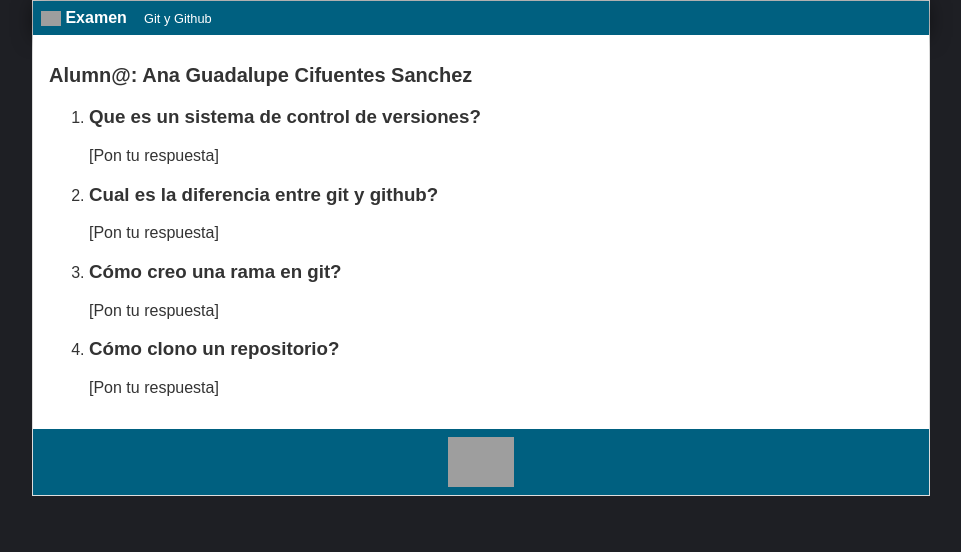
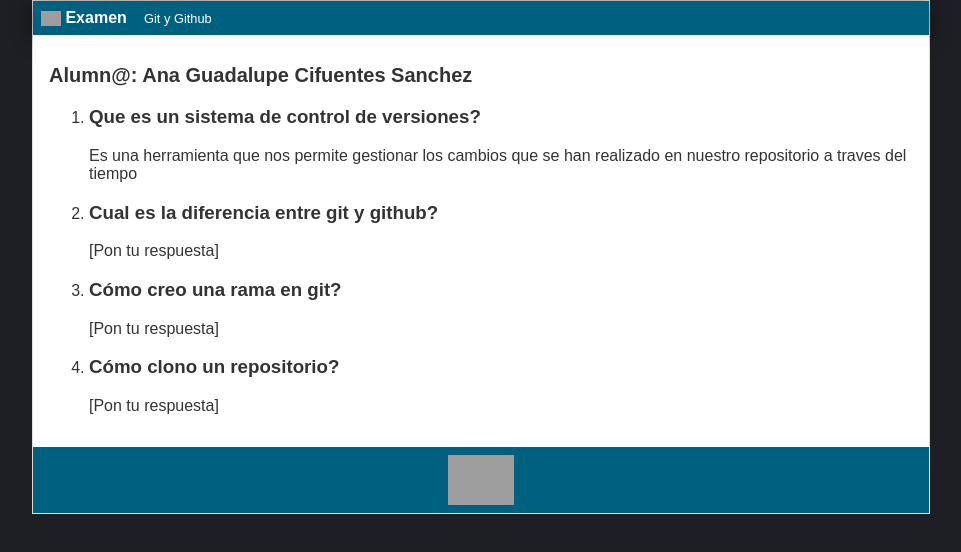
Before and after one commit to silvamariad/Desafio-Bootcamp-DevOps, a plain HTML site: page exercise/ANA_CIFUENTES.html in a window 1280 px wide. Shown: the whole page, without its empty margins (159-1120 px from the left). Drawn offline with Linux system fonts and the light colour scheme; files that its build step writes are made by us from their sources; grey boxes are pictures that could not be loaded.

```diff
--- a/exercise/ANA_CIFUENTES.html
+++ b/exercise/ANA_CIFUENTES.html
@@ -19,7 +19,7 @@
             <ol>
                 <li>
                     <h3>Que es un sistema de control de versiones?</h3>
-                    [Pon tu respuesta]
+                   Es una herramienta que nos permite gestionar los cambios que se han realizado en nuestro repositorio a traves del tiempo
                 </li>
                 <li>
                     <h3>Cual es la diferencia entre git y github?</h3>
```
